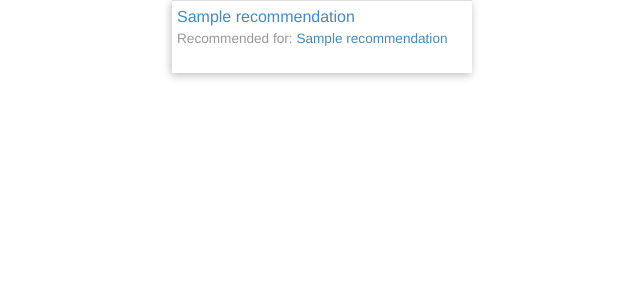
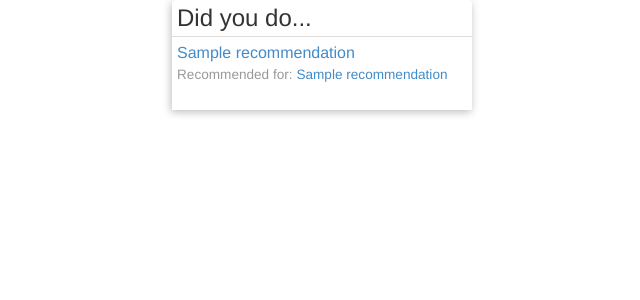
Before and after one commit to UvA-FNWI/coach, a Django app: template dashboard/templates/dashboard/recommend.html in a window 1280 px wide. Shown: the top 300 px of the page, without its empty margins (318-958 px from the left). Run offline with Django 3.2, Linux system fonts and the light colour scheme; the template is opened without the code that fills it: most values are stand-ins (such as "Sample title", 1, 10 or a date in 2020).

Commit message:
Added indicative text

```diff
--- a/dashboard/templates/dashboard/recommend.html
+++ b/dashboard/templates/dashboard/recommend.html
@@ -9,7 +9,7 @@
   <div class="container" style="width: 300px; -webkit-box-shadow: -1px 2px 8px
 		#BBB; -moz-box-shadow: -1px 2px 8px #BBB; box-shadow: -1px 2px 8px #BBB;
 		border-top-left-radius: 4px; border-top-right-radius: 4px;">
-
+		<h3 style='margin:5px'>Did you do...</h3>
 		<div class="container">
 			<table class="table table-condensed table-hover">
 			{% for r in recommendations %}
```
